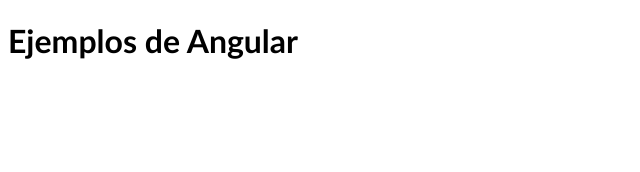
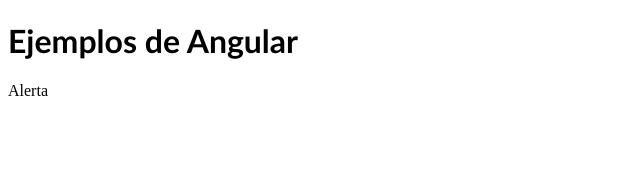
Before and after one commit to javierlete/angular-25-04, an Angular app in the folder ejemplos/: page / in a window 1280 px wide. Shown: the top 172 px of the page, without its empty margins (0-640 px from the left). Built offline with nearby package versions, Linux system fonts and the light colour scheme.

Commit message:
Creación de AlertaComponent

```diff
--- /dev/null
+++ b/ejemplos/src/app/alerta.component.ts
@@ -0,0 +1,8 @@
+import { Component } from "@angular/core";
+
+@Component({
+    selector: 'alerta',
+    template: '<div>Alerta</div>',
+    standalone: true,
+})
+export class AlertaComponent {}
--- a/ejemplos/src/app/app.component.html
+++ b/ejemplos/src/app/app.component.html
@@ -1 +1,2 @@
 <h1>{{title}}</h1>
+<alerta></alerta>
--- a/ejemplos/src/app/app.component.ts
+++ b/ejemplos/src/app/app.component.ts
@@ -1,10 +1,11 @@
 import { Component } from '@angular/core';
 import { RouterOutlet } from '@angular/router';
+import { AlertaComponent } from './alerta.component';
 
 @Component({
   selector: 'app-root',
   standalone: true,
-  imports: [RouterOutlet],
+  imports: [RouterOutlet, AlertaComponent],
   templateUrl: './app.component.html',
   styleUrl: './app.component.css'
 })
```
